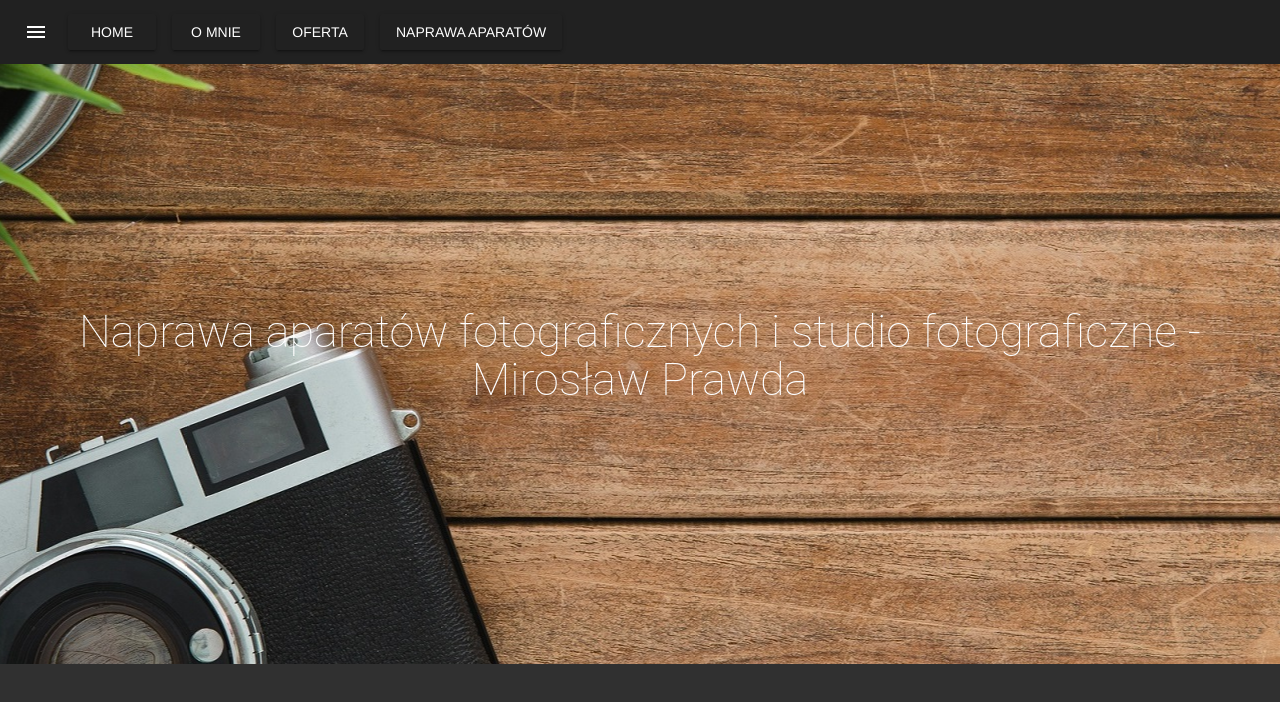
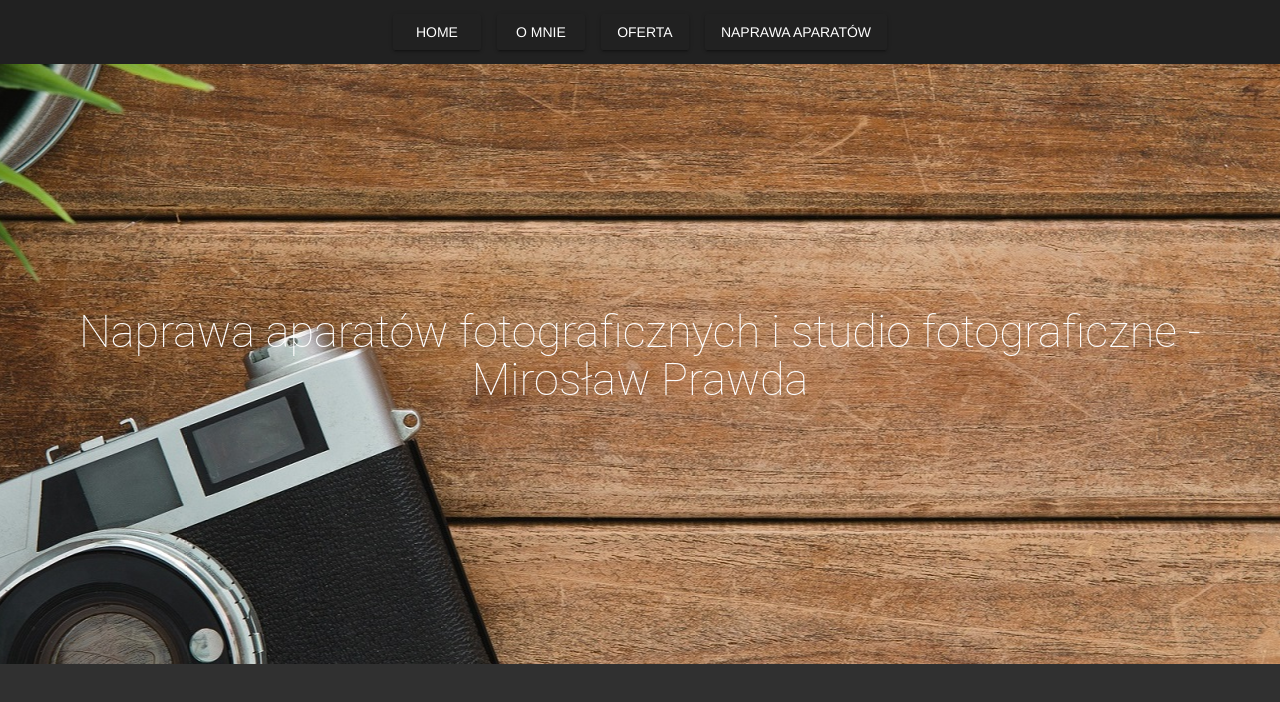
Before and after one commit to umatbro/landing-page-1, a Vue app: page / in a window 1280 px wide. Shown: the top 702 px of the page. Built offline with nearby package versions, Linux system fonts and the light colour scheme.

Commit message:
responsive navbar
fixes #6

```diff
--- a/src/App.vue
+++ b/src/App.vue
@@ -1,17 +1,49 @@
 <template>
   <v-app dark>
     <v-toolbar>
-      <v-toolbar-side-icon></v-toolbar-side-icon>
-        <router-link to="/"><v-btn>Home</v-btn></router-link>
-        <router-link to="/about"><v-btn>O mnie</v-btn></router-link>
-        <router-link to="/services"><v-btn>Oferta</v-btn></router-link>
-        <router-link to="/repair"><v-btn>Naprawa aparatów</v-btn></router-link>
+      <!-- Small screen menu -->
+      <v-menu offset-y>
+        <v-toolbar-side-icon slot="activator" class="hidden-md-and-up"></v-toolbar-side-icon>
+        <v-list>
+          <v-list-tile
+          v-for="(route, index) of routes"
+          :key="index">
+            <v-list-tile-title>
+              <router-link class="link" :to="route.route">{{ route.name }}</router-link>
+            </v-list-tile-title>
+          </v-list-tile>
+        </v-list>
+      </v-menu>
+
+      <!-- Big and normal screen menu -->
+      <v-layout justify-center align-center class="hidden-sm-and-down">
+        <router-link v-for="route of routes" :to="route.route">
+          <v-btn>{{ route.name }}</v-btn>
+        </router-link>
+      </v-layout>
+
     </v-toolbar>
     <v-content>
       <router-view></router-view>
     </v-content>
   </v-app>
 </template>
+
+<script lang="ts">
+export default {
+    data: () => {
+        const routes: object[] = [
+            { name: 'Home', route: '/' },
+            { name: 'O mnie', route: '/about' },
+            { name: 'Oferta', route: '/services' },
+            { name: 'Naprawa aparatów', route: '/repair' },
+        ];
+        return {
+          routes,
+        };
+    },
+};
+</script>
 
 <style lang="scss">
 #app {
@@ -30,4 +62,13 @@
     }
   }
 }
+
+.link {
+  color: inherit;
+  text-decoration: none;
+}
+
+.router-link-exact-active {
+  font-weight: bold;
+}
 </style>
--- a/src/views/Home.vue
+++ b/src/views/Home.vue
@@ -1,7 +1,5 @@
 <template>
   <div class="home">
-    <!-- <img alt="Vue logo" src="../assets/logo.png"> -->
-    <!-- <HelloWorld msg="Welcome to Your Vue.js + TypeScript App"/> -->
     <home-content></home-content>
   </div>
 </template>
```
